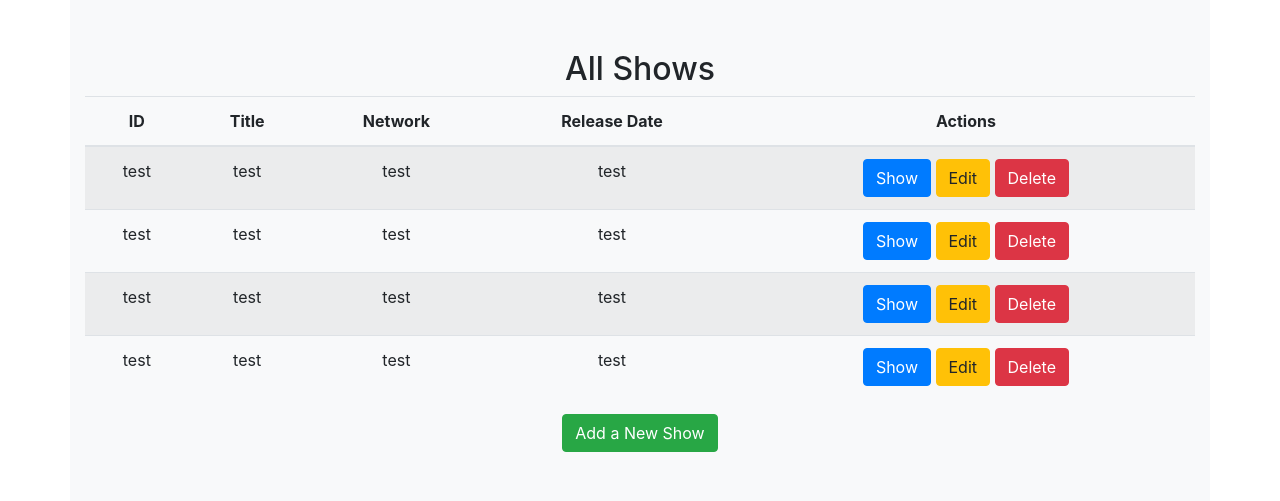
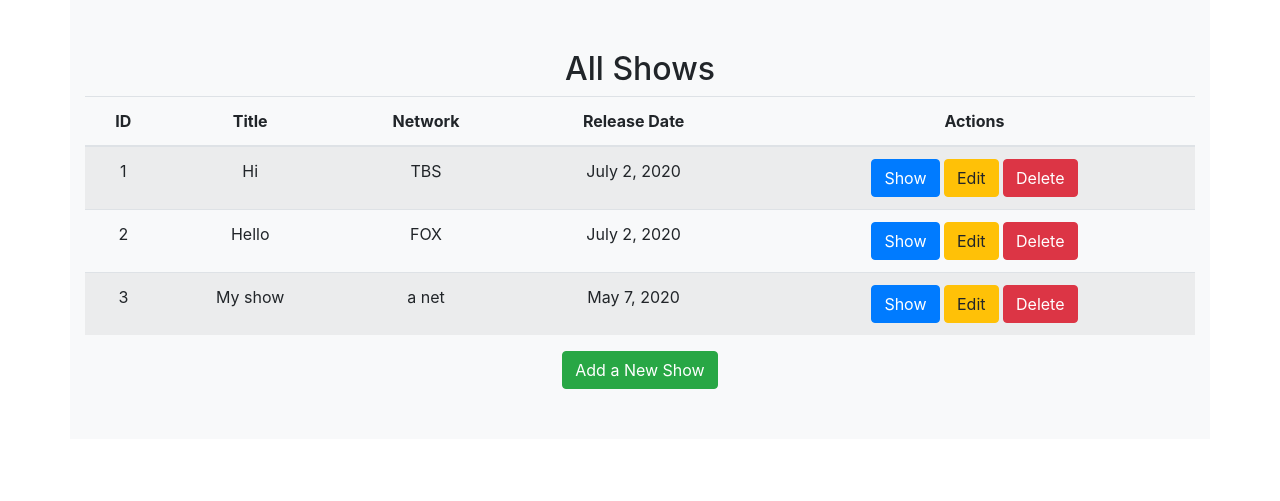
Before and after one commit to jtclayt/django_semi_restful_tv, a Django app: page /shows/ in a window 1280 px wide. Shown: the part 86-587 px from the top of the page. Run offline with Django 3.2, Linux system fonts and the light colour scheme; data comes from the database, SQL or seed files in the repository; both versions use the stored data as it was after the commit; some libraries are stand-ins or nearby versions.

Commit message:
Fix updating a show, add helper function for checking inputs on update/create

```diff
--- a/app/static/css/style.css
+++ b/app/static/css/style.css
@@ -5,6 +5,12 @@
 /* HTML selector rules */
 form {
   padding: 0 50px;
+}
+
+h1 {
+  display: flex;
+  justify-content: space-between;
+  align-items: center;
 }
 
 header {
--- a/app/templates/shows.html
+++ b/app/templates/shows.html
@@ -32,50 +32,22 @@
         <th>Actions</th>
       </thead>
       <tbody>
+        {% for show in shows %}
         <tr>
-          <td>test</td>
-          <td>test</td>
-          <td>test</td>
-          <td>test</td>
+          <td>{{ show.id }}</td>
+          <td>{{ show.title }}</td>
+          <td>{{ show.network }}</td>
+          <td>{{ show.release_date }}</td>
           <td>
-            <a class="btn btn-primary" href="#">Show</a>
-            <a class="btn btn-warning" href="#">Edit</a>
-            <a class="btn btn-danger" href="#">Delete</a>
+            <a class="btn btn-primary"
+              href="{% url 'app:view_show' show_id=show.id%}">Show</a>
+            <a class="btn btn-warning"
+              href="{% url 'app:edit_show' show_id=show.id%}">Edit</a>
+            <a class="btn btn-danger"
+              href="{% url 'app:delete_show' show_id=show.id%}">Delete</a>
           </td>
         </tr>
-        <tr>
-          <td>test</td>
-          <td>test</td>
-          <td>test</td>
-          <td>test</td>
-          <td>
-            <a class="btn btn-primary" href="#">Show</a>
-            <a class="btn btn-warning" href="#">Edit</a>
-            <a class="btn btn-danger" href="#">Delete</a>
-          </td>
-        </tr>
-        <tr>
-          <td>test</td>
-          <td>test</td>
-          <td>test</td>
-          <td>test</td>
-          <td>
-            <a class="btn btn-primary" href="#">Show</a>
-            <a class="btn btn-warning" href="#">Edit</a>
-            <a class="btn btn-danger" href="#">Delete</a>
-          </td>
-        </tr>
-        <tr>
-          <td>test</td>
-          <td>test</td>
-          <td>test</td>
-          <td>test</td>
-          <td>
-            <a class="btn btn-primary" href="#">Show</a>
-            <a class="btn btn-warning" href="#">Edit</a>
-            <a class="btn btn-danger" href="#">Delete</a>
-          </td>
-        </tr>
+        {% endfor %}
       </tbody>
     </table>
     <a href="{% url 'app:new_show' %}" class="btn btn-success">
--- a/app/urls.py
+++ b/app/urls.py
@@ -6,6 +6,10 @@ app_name = 'app'
 urlpatterns = [
     path('', views.index, name='index'),
     path('shows/', views.shows, name='shows'),
+    path('shows/<int:show_id>/', views.view_show, name='view_show'),
+    path('shows/<int:show_id>/edit/', views.edit_show, name='edit_show'),
+    path('shows/<int:show_id>/update/', views.update_show, name='update_show'),
+    path('shows/<int:show_id>/delete/', views.delete_show, name='delete_show'),
     path('shows/new/', views.new_show, name='new_show'),
     path('shows/create/', views.create_show, name='create_show')
 ]
--- a/app/views.py
+++ b/app/views.py
@@ -1,19 +1,98 @@
 from django.shortcuts import render, redirect
 from django.urls import reverse
+from django.http import Http404
+from datetime import datetime
 
-# Create your views here.
+from app.models import Show
+
+
 def index(request):
   return redirect(reverse('app:shows'))
 
 def shows(request):
-  return render(request, 'shows.html')
+  context = {'shows': Show.objects.all()}
+  return render(request, 'shows.html', context)
+
+def view_show(request, show_id):
+  try:
+    context = {
+      'show': Show.objects.get(id=show_id)
+    }
+  except Show.DoesNotExist:
+    raise Http404('Show does not exist')
+  return render(request, 'view_show.html', context)
 
 def new_show(request):
-  return render(request, 'new_show.html')
+  context = {
+    'title': '',
+    'network': '',
+    'release_date': '',
+    'description': ''
+  }
+  return render(request, 'new_edit_show.html', context)
+
+def edit_show(request, show_id):
+  try:
+    show = Show.objects.get(id=show_id)
+    context = {
+      'title': show.title,
+      'network': show.network,
+      'release_date': show.release_date.strftime('%Y-%m-%d'),
+      'description': show.description.strip(),
+      'show_id': show.id
+    }
+  except Show.DoesNotExist:
+    raise Http404('Show not found')
+  return render(request, 'new_edit_show.html', context)
+
 
 def create_show(request):
+  if request.method == 'POST':
+    request, title, network, desc, release_date = check_inputs(request)
+
+    if not 'error-msg' in request.session:
+      new_show = Show.objects.create(
+        title=title,
+        network=network,
+        release_date=release_date,
+        description=desc
+      )
+      return redirect(reverse('app:view_show', args=(new_show.id,)))
+  return redirect(reverse('app:new_show'))
+
+def update_show(request, show_id):
+  if request.method == 'POST':
+    request, title, network, desc, release_date = check_inputs(request)
+
+    if not 'error-msg' in request.session:
+      try:
+        show = Show.objects.get(id=show_id)
+        show.title = title
+        show.network = network
+        show.release_date = release_date
+        show.description = desc
+        show.save()
+        return redirect(reverse('app:view_show', args=(show_id,)))
+      except Show.DoesNotExist:
+        raise Http404('Show not found')
+  return redirect(reverse('app:edit_show'), args=(show_id,))
+
+def delete_show(request, show_id):
+  return redirect('/')
+
+def check_inputs(request):
+  if 'error-msg' in request.session:
+    del request.session['error-msg']
   title = request.POST['title']
   network = request.POST['network']
-  release_date = request.POST['release_date']
   desc = request.POST['desc']
-  return redirect('/')
+  try:
+    release_date = datetime.strptime(
+      request.POST['release_date'], '%Y-%m-%d').date()
+  except Exception as e:
+    request.session['error-msg'] = 'Release date must be a date'
+  if len(title) < 2 or len(title) > 255:
+    request.session['error-msg'] = 'Title must be between 2 and 255 characters'
+  if len(network) < 2 or len(network) > 255:
+    request.session['error-msg'] = 'Network must be between 2 and 255 characters'
+  return (request, title, network, desc, release_date)
```
Also changed, not shown: app/templates/new_edit_show.html (renamed from app/templates/new_show.html, +28 -7 lines), app/templates/view_show.html (added, +42 -0 lines), db.sqlite3.
